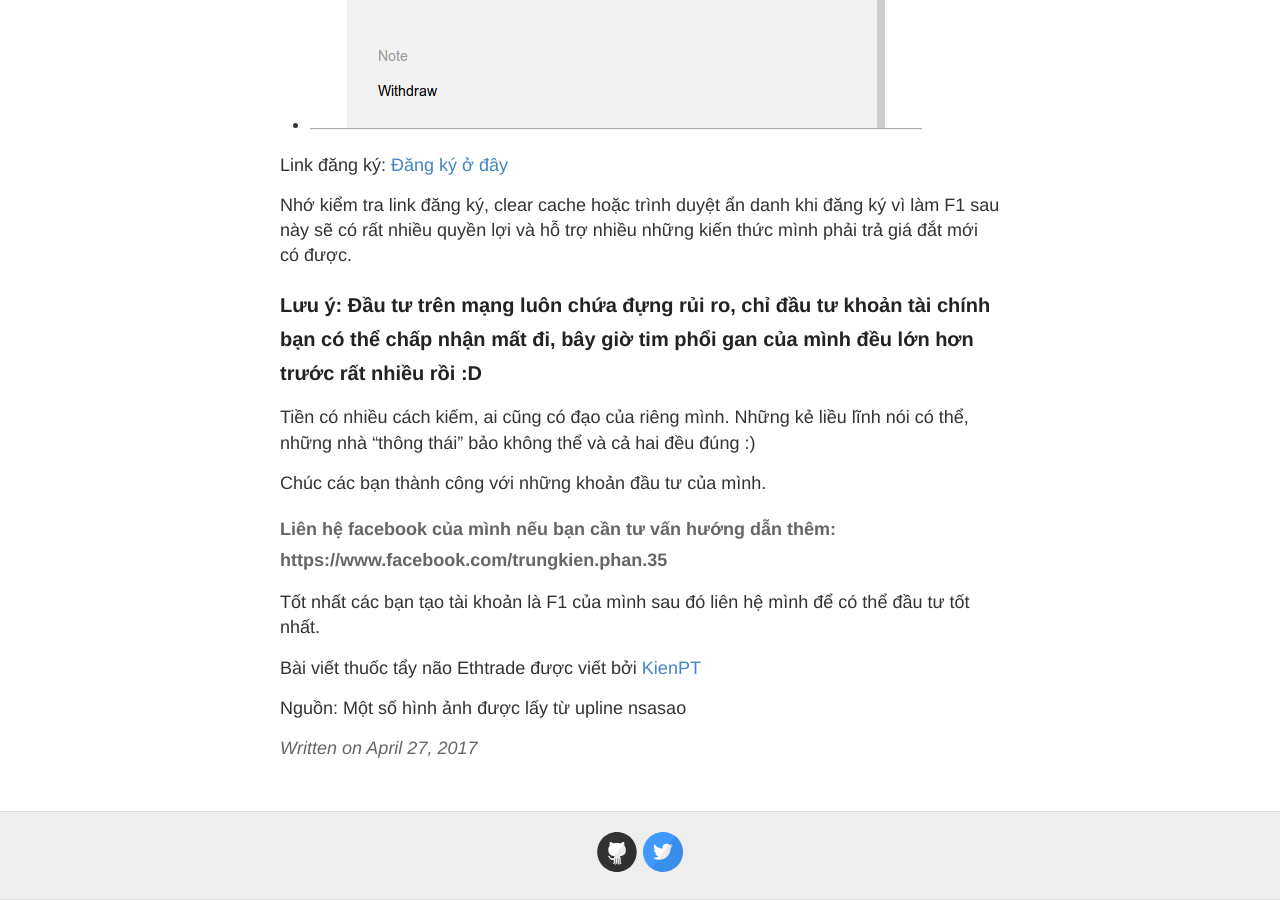
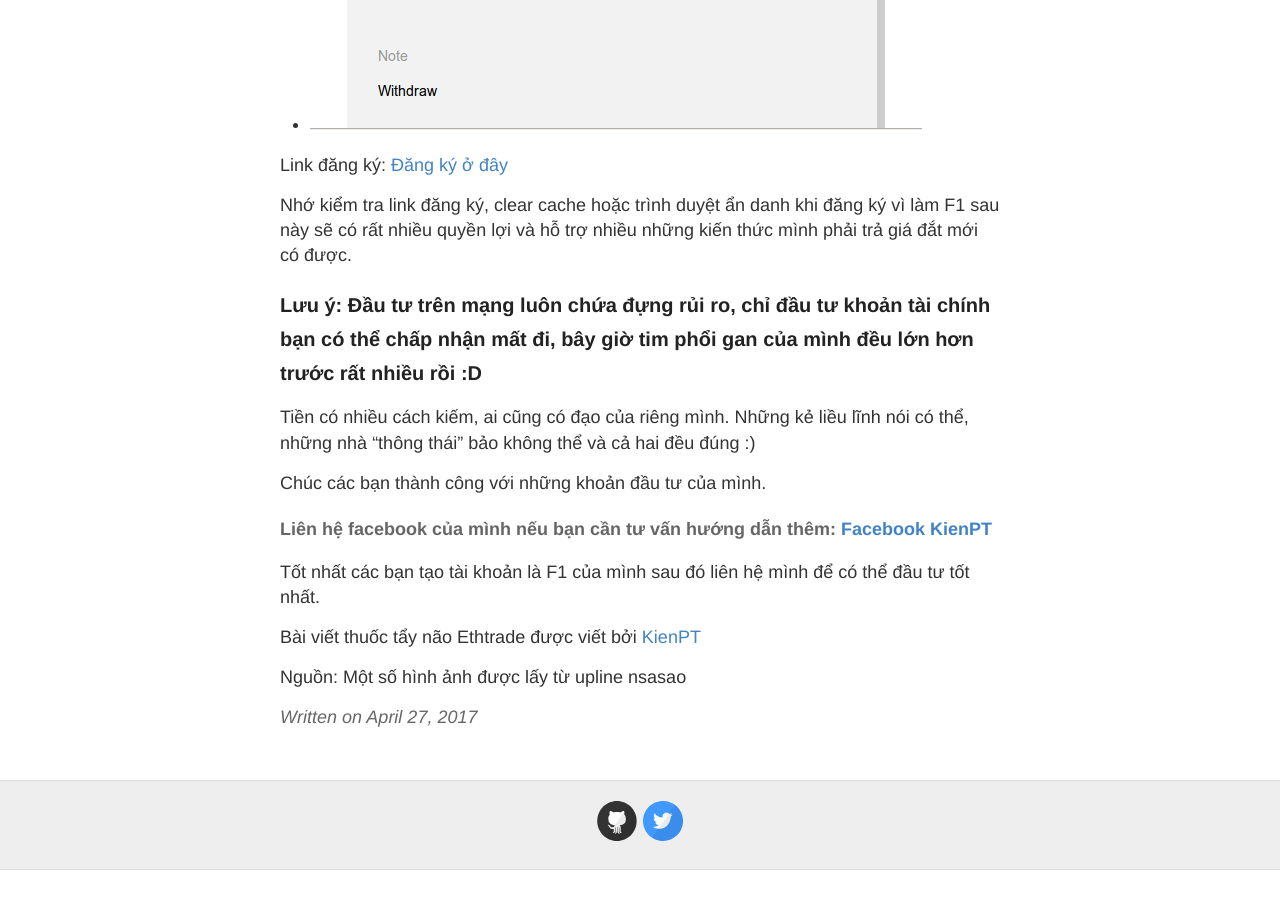
Before and after one commit to trungkien1503/blog, a Jekyll site: the page built from _posts/2017-04-27-dau-tu-ethtrade.md, in a window 1280 px wide and 900 px high, scrolled down 6702 px. Built offline with Jekyll 4.4.1, drawn with Linux system fonts in a browser that asks for light colours; after the commit the page ends 7572 px from its top, so only the background shows below that.

Commit message:
Update facebook link for ethtrade post

```diff
--- a/_posts/2017-04-27-dau-tu-ethtrade.md
+++ b/_posts/2017-04-27-dau-tu-ethtrade.md
@@ -129,7 +129,7 @@ Những kẻ liều lĩnh nói có thể, những nhà "thông thái" bảo khô
 
 Chúc các bạn thành công với những khoản đầu tư của mình.
 
-#### Liên hệ facebook của mình nếu bạn cần tư vấn hướng dẫn thêm: https://www.facebook.com/trungkien.phan.35
+#### Liên hệ facebook của mình nếu bạn cần tư vấn hướng dẫn thêm: [Facebook KienPT](https://www.facebook.com/trungkien.phan.35)
 
 Tốt nhất các bạn tạo tài khoản là F1 của mình sau đó liên hệ mình để có thể đầu tư tốt nhất.
 
```
